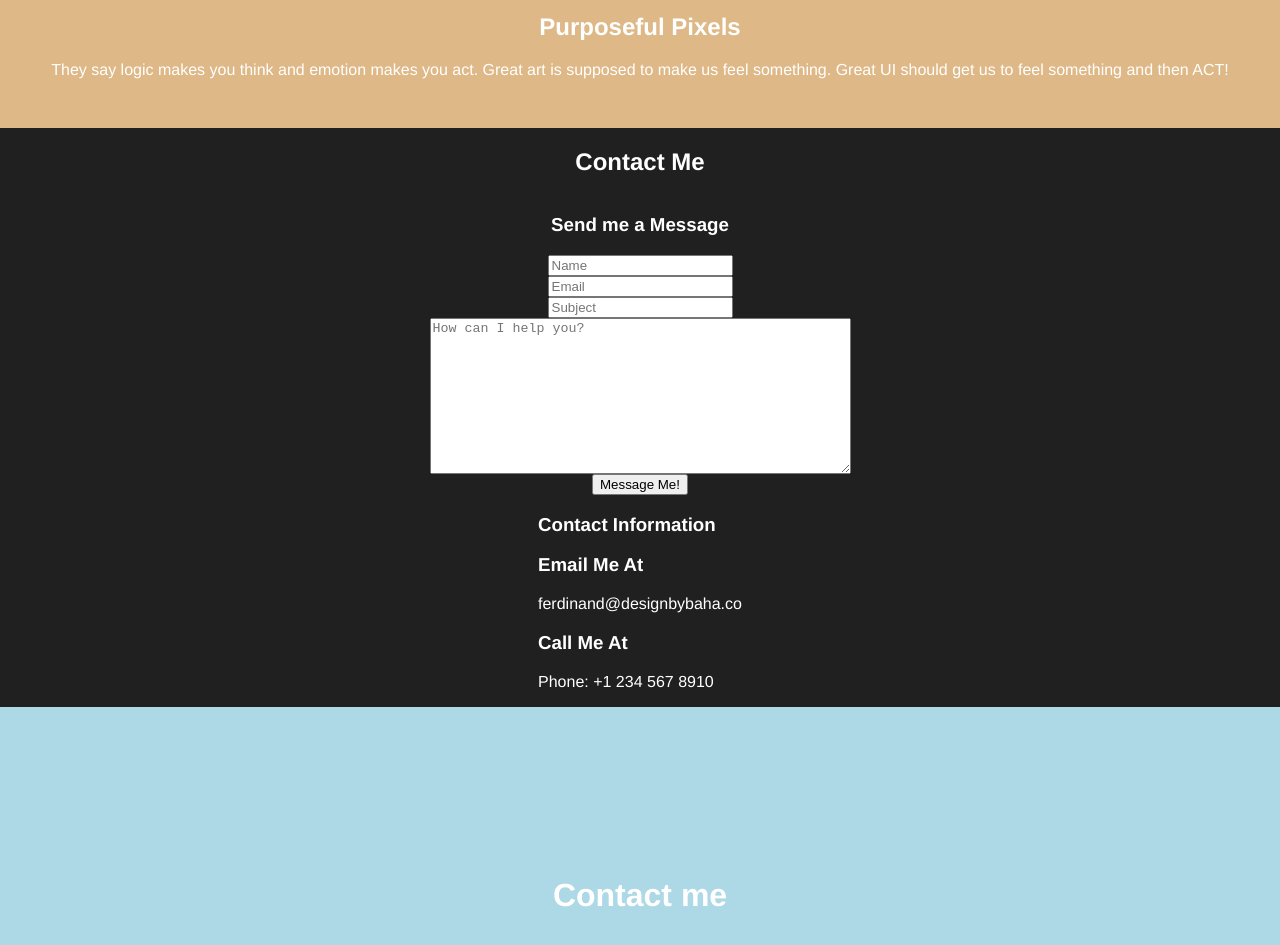
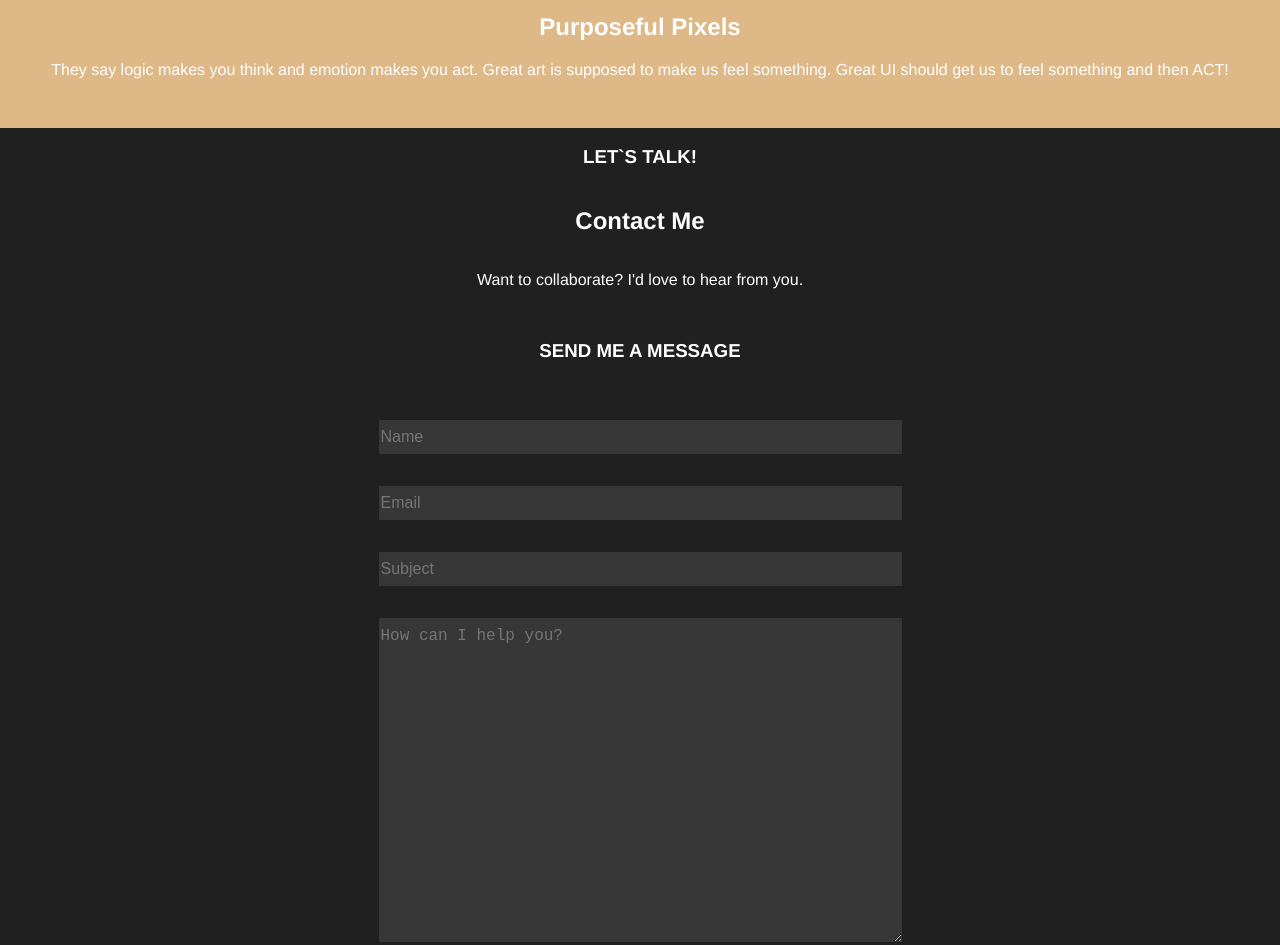
Before and after one commit to Mario-paul/code-week-portfolio-project, a plain HTML site: page pages/index.html in a window 1280 px wide. Shown: the part 2140-3085 px from the top of the page. Drawn offline with Linux system fonts and the light colour scheme; a script that the page names is missing.

Commit message:
work done on contact me page

```diff
--- a/pages/index.html
+++ b/pages/index.html
@@ -115,19 +115,24 @@
 
       <!-- Contact me -->
     <section id="contact-me">
-        <h1>Contact Me</h1>
+        <h3>Let`s talk!</h3>
+            <h1>Contact Me</h1>
+            <p>Want to collaborate? I'd love to hear from you.</p>
+            <hr>
+
         <div class="message-box">
-            <h3>Send me a Message</h3>
+
+            <h3>send me a message</h3>
             <form action="">
-                <input name="test" type="text" placeholder="Name" value minlength="2" required>
-                <input name="contactEmail" type="email" placeholder="Email" value required>
-                <input name="contactSubject" type="text" placeholder="Subject" value>
+                <input class="name-box" name="test" type="text" placeholder="Name" value minlength="2" required>
+                <input class="email-box" name="contactEmail" type="email" placeholder="Email" value required>
+                <input class="subject-box" name="contactSubject" type="text" placeholder="Subject" value>
                 <textarea name="contactMessage" placeholder="How can I help you?" rows="10" cols="50" required></textarea>
                 <input type="submit" value="Message Me!">
             </form>
         </div>
-        <div>
-            <h3>Contact Information</h3>
+        <div class="contact-info-box">
+            <h3 class="contact-info-h3">Contact Information</h3>
 
             <div>
                 <h3>Email Me At</h3>
--- a/styles/style.css
+++ b/styles/style.css
@@ -200,8 +200,9 @@ a {
 #contact-me {
   display: flex;
   flex-direction: column;
-  justify-content: center;
+  justify-content: space-around;
   align-items: center;
+  height: 1300px;
 }
 
 .message-box{
@@ -209,6 +210,7 @@ a {
   flex-direction: column;
   justify-content: center;
   align-items: center;
+
 }
 
 form{
@@ -217,6 +219,52 @@ form{
   justify-content: center;
   align-items: center;
 }
+
+#contact-me input[type="text"],
+#contact-me input[type="email"],
+#contact-me textarea {
+  color: rgba(255, 255, 255, 0.6);
+  margin-bottom: 2rem;
+  background: rgba(255, 255, 255, 0.1);
+  border: none;
+  line-height: 2rem;
+  font-size: 1rem;
+  width: 100%;
+}
+
+#contact-me input[type=submit]{
+  background-color: burlywood;
+  border:none;
+  line-height: 2rem;
+  font-size: 1rem;
+  width: 30%;
+  height: 50px;
+}
+
+#contact-me hr{
+  width: 40%;
+  border: none;
+  background-color: gray;
+  height: 2px;
+}
+
+#contact-me h3{
+  text-transform: uppercase;
+}
+
+.contact-info-box{
+  line-height: 2rem;
+  padding-top: 20px;
+  padding-bottom: 100px;
+}
+
+.contact-info-h3{
+  padding-bottom: 20px;
+}
+.message-box h3{
+  padding-bottom: 40px;
+}
+
 
 footer {
   display: flex;
```
Also changed, not shown: 1 other file.
